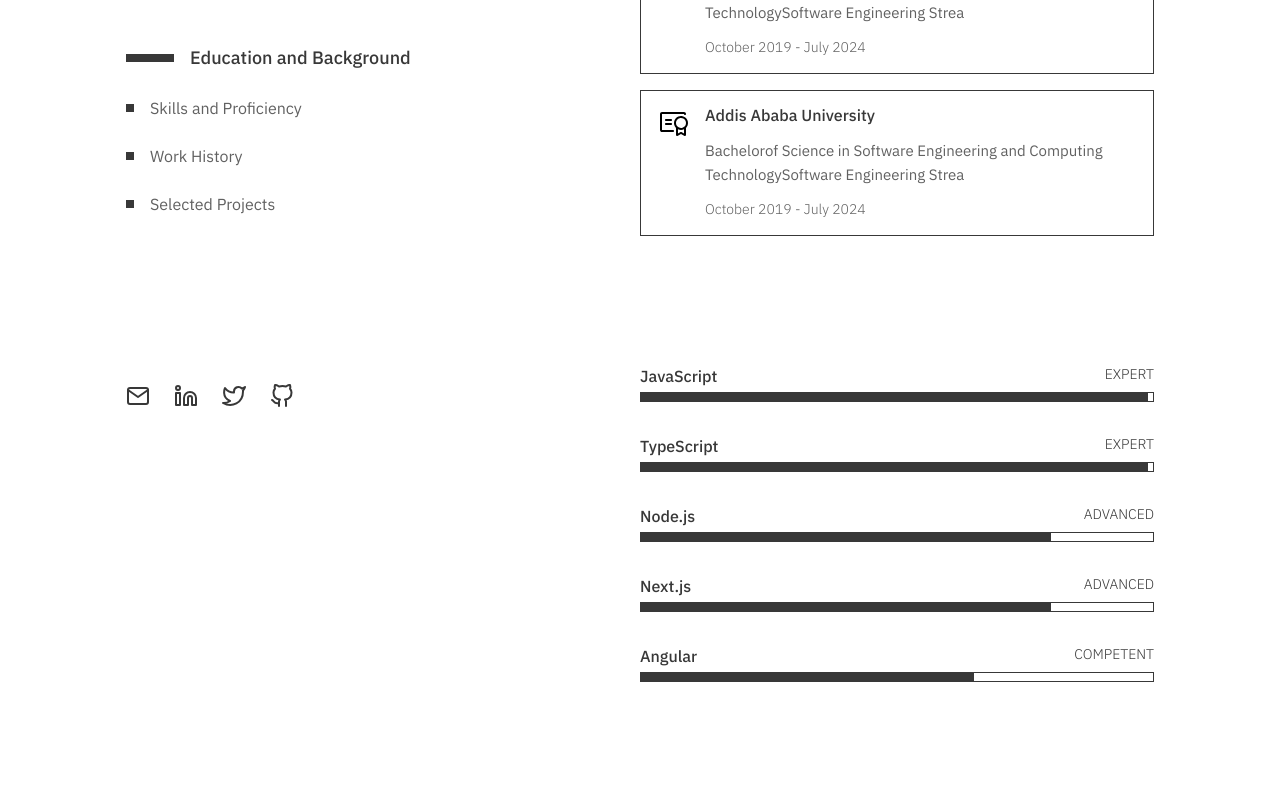
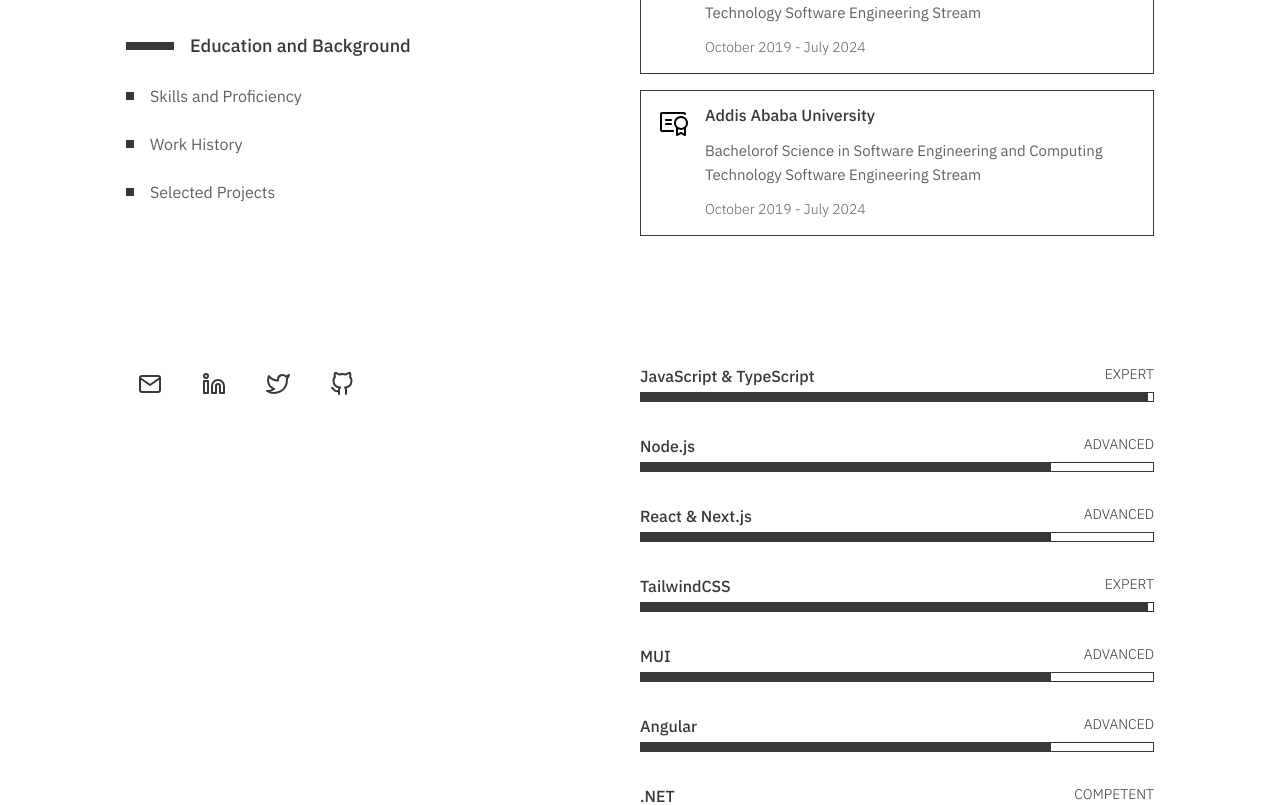
Before and after one commit to dagemtadesse/portfolio, a Next.js app: page /about in a window 1280 px wide. Shown: the part 360-1165 px from the top of the page. Built offline with nearby package versions, Linux system fonts and the light colour scheme.

Commit message:
Feat: hover animations

```diff
--- a/app/layout.tsx
+++ b/app/layout.tsx
@@ -30,7 +30,7 @@ export default function RootLayout({ children }: { children: ReactNode }) {
         <div className="flex flex-col min-h-screen">
           <main className="grow mt-[64px]">{children}</main>
 
-          <footer className="border-t border-lightGrey">
+          <footer className="border-t border-gray-200">
             <Container className="flex justify-between items-center py-2">
               <p className="font-light text-sm">Copyright © 2023 </p>
               <Socials variant="sm" />
--- a/components/Button.tsx
+++ b/components/Button.tsx
@@ -1,21 +1,46 @@
 import classNames from "classnames";
-import { ReactNode } from "react";
+import { ReactNode, useState } from "react";
 
 type ButtonProps = {
   variant: "filled" | "outlined";
+  onClick?: () => void;
   startIcon?: ReactNode;
   children: ReactNode;
 };
-export const Button = ({ variant, children, startIcon }: ButtonProps) => {
-  const style = classNames("py-4 px-8 flex items-center gap-4 uppercase font-medium justify-center", {
-    "border border-customBlack": variant == "outlined",
-    "bg-customBlack text-white": variant == "filled",
-  });
+export const Button = ({
+  onClick,
+  variant,
+  children,
+  startIcon,
+}: ButtonProps) => {
+  const [isActive, setIsActive] = useState(false);
+
+  const style = classNames(
+    "uppercase font-medium before:absolute before:inset-0 relative",
+    {
+      "border border-customBlack hover:before:bg-black hover:before:bg-opacity-5 active:before:bg-opacity-10":
+        variant == "outlined",
+      "bg-customBlack text-white hover:before:bg-white hover:before:bg-opacity-10  active:before:bg-black active:before:bg-opacity-20":
+        variant == "filled",
+      "animate-pulse-animation": isActive,
+    }
+  );
 
   return (
-    <button className={style}>
-      {startIcon}
-      {children}
+    <button
+      className={style}
+      onAnimationEnd={(e) =>
+        e.animationName == "pulse-animation" && setIsActive(false)
+      }
+      onClick={() => {
+        setIsActive(true);
+        onClick?.();
+      }}
+    >
+      <div className="py-4 px-8 flex items-center gap-4 justify-center relative">
+        {startIcon}
+        {children}
+      </div>
     </button>
   );
 };
--- a/components/FAB.tsx
+++ b/components/FAB.tsx
@@ -1,9 +1,23 @@
-import {ChevronsDown} from "react-feather"
+import classNames from "classnames";
+import { useState } from "react";
+import { ChevronsDown } from "react-feather";
 
 export const FAB = () => {
+  const [isActive, setIsActive] = useState(false);
   return (
-    <button className="border border-customBlack rounded-full p-2 mx-auto block animate-bounce">
-      <ChevronsDown className="text-3xl stroke-1" size={28}/>
+    <button
+      className={classNames(
+        "border border-customBlack rounded-full p-2 mx-auto block animate-bounce hover:bg-black hover:bg-opacity-5",
+        { "animate-pulse-animation": isActive }
+      )}
+      onAnimationEnd={(e) =>
+        e.animationName == "pulse-animation" && setIsActive(false)
+      }
+      onClick={() => {
+        setIsActive(true);
+      }}
+    >
+      <ChevronsDown className="text-3xl stroke-1" size={28} />
     </button>
   );
 };
--- a/components/Socials.tsx
+++ b/components/Socials.tsx
@@ -20,7 +20,7 @@ export const Socials = ({
   });
   return (
     <motion.ul
-      className={classNames("flex items-center gap-6 text-lg ", {
+      className={classNames("flex items-center gap-4 text-lg ", {
         [`${layoutStyle}`]: true,
       })}
       variants={container}
@@ -29,27 +29,24 @@ export const Socials = ({
       viewport={{ once: true }}
     >
       <motion.li variants={fadeIn}>
-        <a href="mailto:dagem.seyfu@gmail.com">
+        <IconButton link="mailto:dagem.seyfu@gmail.com">
           <Mail className={iconStyle} />
-        </a>
+        </IconButton>
       </motion.li>
       <motion.li variants={fadeIn}>
-        <Link
-          href="https://www.linkedin.com/in/dagem-tadesse-s/"
-          target="_blank"
-        >
+        <IconButton link="https://www.linkedin.com/in/dagem-tadesse-s/">
           <Linkedin className={iconStyle} />
-        </Link>
+        </IconButton>
       </motion.li>
       <motion.li variants={fadeIn}>
-        <Link href="https://twitter.com/dagemstadesse" target="_blank">
+        <IconButton link="https://twitter.com/dagemstadesse">
           <Twitter className={iconStyle} />
-        </Link>
+        </IconButton>
       </motion.li>
       <motion.li variants={fadeIn}>
-        <Link href="https://github.com/dagemtadesse" target="_blank">
+        <IconButton link="https://github.com/dagemtadesse">
           <GitHub className={iconStyle} />
-        </Link>
+        </IconButton>
       </motion.li>
     </motion.ul>
   );
--- a/components/button/IconButton.tsx
+++ b/components/button/IconButton.tsx
@@ -1,16 +1,22 @@
+import React from "react";
+import { ReactNode } from "react";
 import { Mail } from "react-feather";
 
-export const IconButton = () => {
+export const IconButton = ({
+  children,
+  link,
+}: {
+  children: ReactNode;
+  link?: string;
+}) => {
+  const Wrapper = !!link ? "a" : React.Fragment;
+  const wrapperProps = !!link ? { target: "_blank", href: link } : {};
+
   return (
-    <>
-      <a
-        href="mailto:dagem.seyfu@gmail.com"
-        className="rounded-full before:aspect-square p-1 block bg-transparent"
-      >
-        <div className="relative">
-          <Mail />
-        </div>
-      </a>
-    </>
+    <Wrapper {...wrapperProps}>
+      <button className="rounded-full aspect-square p-3 block bg-transparent hover:bg-gray-100 transition-colors duration-300 ease-in-out active:bg-gray-200">
+        {children}
+      </button>
+    </Wrapper>
   );
 };
--- a/components/cards/WorkCard.tsx
+++ b/components/cards/WorkCard.tsx
@@ -86,7 +86,7 @@ const CardButton = ({
     <a
       href={href}
       target="_blank"
-      className="flex gap-2 items-center border border-gray-500  text-sm py-1 p-3"
+      className="flex gap-2 items-center border border-gray-500  text-sm py-1 p-3 hover:bg-gray-50 transition-colors duration-300 ease-in-out active:bg-gray-200"
     >
       <span>{children}</span>
       {icon}
--- a/sections/about/BackgroundInfo.tsx
+++ b/sections/about/BackgroundInfo.tsx
@@ -32,14 +32,14 @@ export const BackgroundInfoSection = ({ id }: { id: number }) => {
         <InfoCard
           title="Addis Ababa University"
           description={`Bachelorof Science in Software Engineering and Computing
-               TechnologySoftware Engineering Strea`}
+               Technology Software Engineering Stream`}
           date="October 2019 - July 2024"
           icon="/v3/icons/cap.svg"
         />
         <InfoCard
           title="Addis Ababa University"
           description={`Bachelorof Science in Software Engineering and Computing
-               TechnologySoftware Engineering Strea`}
+               Technology Software Engineering Stream`}
           date="October 2019 - July 2024"
           icon="/v3/icons/cert.svg"
         />
--- a/sections/about/Skills.tsx
+++ b/sections/about/Skills.tsx
@@ -20,24 +20,25 @@ export const SkillsSection = ({ id }: { id: number }) => {
         <Heading>Skills and Proficiency</Heading>
       </div>
       <ul className="py-8 gap-8 flex flex-col">
-        <Skill name="JavaScript" level="expert" />
-        <Skill name="TypeScript" level="expert" />
+        <Skill name="JavaScript & TypeScript" level="expert" />
         <Skill name="Node.js" level="advanced" />
-        <Skill name="Next.js" level="advanced" />
-        <Skill name="Angular" level="competent" />
+        <Skill name="React & Next.js" level="advanced" />
+        <Skill name="TailwindCSS" level="expert" />
+        <Skill name="MUI" level="advanced" />
+        <Skill name="Angular" level="advanced" />
+        <Skill name=".NET" level="competent" />
       </ul>
     </motion.div>
   );
 };
 
-type SkillLevel = { [m: string]: number };
-const SkillLevels: SkillLevel = {
+const SkillLevels = {
   expert: 99,
   advanced: 80,
   competent: 65,
-};
+} as const;
 
-const Skill = ({ name, level }: { name: string; level: keyof SkillLevel }) => {
+const Skill = ({ name, level }: { name: string; level: keyof typeof SkillLevels }) => {
   return (
     <li>
       <div className="flex justify-between text-customBlack target">
--- a/sections/landing/Works.tsx
+++ b/sections/landing/Works.tsx
@@ -24,7 +24,7 @@ export const Works = ({ maxItems }: { maxItems?: number }) => {
       {maxItems && (
         <div className="flex justify-center mt-8">
           <Link href="/works">
-            <button className="border border-darkerGrey hover:border-customBlack px-4 py-2">
+            <button className="border border-darkerGrey hover:border-customBlack px-4 py-2 hover:bg-gray-50 transition-colors duration-300 ease-in-out active:bg-gray-200">
               View Poject Archieve
             </button>
           </Link>
--- a/tailwind.config.js
+++ b/tailwind.config.js
@@ -34,9 +34,14 @@ module.exports = {
           "0%": { transform: "translateX(0%)" },
           "100%": { transform: "translateX(-100%)" },
         },
+        "pulse-animation": {
+          "0%": { "box-shadow": "0 0 0 0px rgba(0, 0, 0, 0.2)" },
+          "100%": { "box-shadow": "0 0 0 16px rgba(0, 0, 0, 0)" },
+        },
       },
       animation: {
         marquee: "marquee 20s linear infinite",
+        "pulse-animation": "pulse-animation 1s"
       },
     },
   },
```
Also changed, not shown: 1 other file (tests, documents, lock files or other folders).
